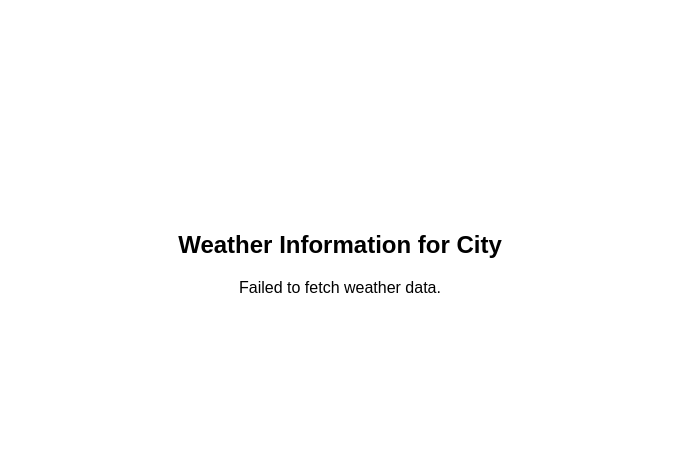
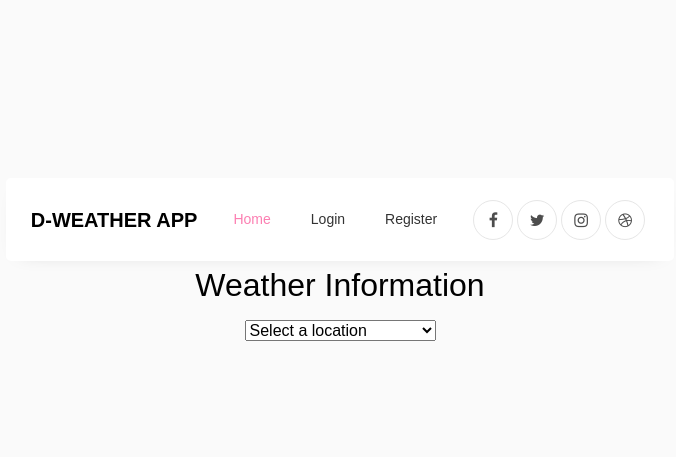
Before and after one commit to berkehanorhon/django-weather, a Django app: page /location/1/ in a window 1280 px wide. Shown: the part 138-595 px from the top of the page, without its empty margins (300-976 px from the left). Run offline with Django 5.2, Linux system fonts and the light colour scheme; some libraries are stand-ins or nearby versions.

Commit message:
frontend

```diff
--- /dev/null
+++ b/templates/base.html
@@ -0,0 +1,67 @@
+{% load static %}
+
+<!doctype html>
+<html lang="en">
+<head>
+    <title>{% block title %}D-Weather App{% endblock %}</title>
+    <meta charset="utf-8">
+    <meta name="viewport" content="width=device-width, initial-scale=1, shrink-to-fit=no">
+
+    <link href='https://fonts.googleapis.com/css?family=Roboto:400,100,300,700' rel='stylesheet' type='text/css'>
+    <link rel="stylesheet" href="https://stackpath.bootstrapcdn.com/font-awesome/4.7.0/css/font-awesome.min.css">
+    <link rel="stylesheet" href="{% static 'css/style.css' %}">
+</head>
+<body>
+<section class="ftco-section">
+    <div class="container">
+        <nav class="navbar navbar-expand-lg ftco_navbar ftco-navbar-light" id="ftco-navbar">
+            <div class="container">
+                <a class="navbar-brand" href="{% url 'home' %}">D-Weather App</a>
+                <div class="social-media order-lg-last">
+                    <p class="mb-0 d-flex">
+                        <a href="#" class="d-flex align-items-center justify-content-center"><span
+                                class="fa fa-facebook"><i class="sr-only">Facebook</i></span></a>
+                        <a href="#" class="d-flex align-items-center justify-content-center"><span
+                                class="fa fa-twitter"><i class="sr-only">Twitter</i></span></a>
+                        <a href="#" class="d-flex align-items-center justify-content-center"><span
+                                class="fa fa-instagram"><i class="sr-only">Instagram</i></span></a>
+                        <a href="#" class="d-flex align-items-center justify-content-center"><span
+                                class="fa fa-dribbble"><i class="sr-only">Dribbble</i></span></a>
+                    </p>
+                </div>
+                <button class="navbar-toggler" type="button" data-toggle="collapse" data-target="#ftco-nav"
+                        aria-controls="ftco-nav" aria-expanded="false" aria-label="Toggle navigation">
+                    <span class="fa fa-bars"></span> Menu
+                </button>
+                <div class="collapse navbar-collapse" id="ftco-nav">
+                    <ul class="navbar-nav ml-auto mr-md-3">
+                        <li class="nav-item active"><a href="{% url 'home' %}" class="nav-link">Home</a></li>
+                        {% if not request.user.is_authenticated %}
+                            <li class="nav-item"><a href="{% url 'login' %}" class="nav-link">Login</a></li>
+                            <li class="nav-item"><a href="{% url 'register' %}" class="nav-link">Register</a></li>
+                        {% else %}
+                            {% if request.user.is_admin %}
+                                <li class="nav-item"><a href="{% url 'admin:index' %}" class="nav-link">Admin Panel</a></li>
+                            {% endif %}
+                            <li class="nav-item"><a href="{% url 'get_weather_info' %}" class="nav-link">Check Weather</a></li>
+                            <li class="nav-item"><a href="{% url 'get_my_logs' %}" class="nav-link">History</a></li>
+                            <li class="nav-item"><a href="{% url 'logout' %}" class="nav-link">Logout</a></li>
+                        {% endif %}
+
+
+                    </ul>
+                </div>
+            </div>
+        </nav>
+        <!-- END nav -->
+        {% block content %}
+        {% endblock %}
+    </div>
+</section>
+
+<script src="{% static 'js/jquery.min.js' %}"></script>
+<script src="{% static 'js/popper.js' %}"></script>
+<script src="{% static 'js/bootstrap.min.js' %}"></script>
+<script src="{% static 'js/main.js' %}"></script>
+</body>
+</html>
--- a/templates/weather/weather_info.html
+++ b/templates/weather/weather_info.html
@@ -1,4 +1,6 @@
-<!DOCTYPE html>
+{% extends 'base.html' %}
+
+{% block content %}
     <html lang="en">
     <head>
         <meta charset="UTF-8">
@@ -14,9 +16,11 @@
                 margin: 0;
                 font-family: Arial, sans-serif;
             }
+
             .container {
                 text-align: center;
             }
+
             .weather-card {
                 border: 1px solid #ccc;
                 border-radius: 5px;
@@ -25,6 +29,7 @@
                 max-width: 400px; /* Optionally limit width */
                 margin: auto; /* Center horizontally */
             }
+
             .weather-card img {
                 max-width: 50px;
                 max-height: 50px;
@@ -33,16 +38,54 @@
     </head>
     <body>
     <div class="container">
-        <h2 id="weather-title">Weather Information for City</h2>
+        <h2 id="weather-title">Weather Information</h2>
+        <select id="location-select" onchange="fetchWeather()">
+            <option value="" disabled selected>Select a location</option>
+            <!-- Location options will be dynamically added here -->
+        </select>
         <div id="weather-info">
             <!-- Burada hava durumu bilgileri yer alacak -->
         </div>
     </div>
 
     <script>
-        // URL'den locationId parametresini alıyoruz
-        const urlParams = new URLSearchParams(window.location.search);
-        const locationId = {{ location_id }};
+        // Function to fetch all locations
+        function fetchLocations() {
+            const locationsApiUrl = `http://localhost:8000/api/all_locations/?format=json`;
+
+            fetch(locationsApiUrl)
+                .then(response => {
+                    if (!response.ok) {
+                        throw new Error('Network response was not ok');
+                    }
+                    return response.json();
+                })
+                .then(locations => {
+                    const locationSelect = document.getElementById('location-select');
+                    locations.forEach(location => {
+                        const option = document.createElement('option');
+                        option.value = location.id;
+                        option.text = location.name;
+                        locationSelect.appendChild(option);
+                    });
+                })
+                .catch(error => {
+                    console.error('Error fetching locations:', error);
+                    // Hata durumunda kullanıcıya bilgi verilebilir
+                    const locationSelect = document.getElementById('location-select');
+                    const errorOption = document.createElement('option');
+                    errorOption.value = "";
+                    errorOption.text = "Failed to fetch locations";
+                    locationSelect.appendChild(errorOption);
+                });
+        }
+
+        // Function to fetch weather data for selected location
+        function fetchWeather() {
+            const locationSelect = document.getElementById('location-select');
+            const locationId = locationSelect.value;
+
+            if (!locationId) return;
 
             // API URL'sini oluşturuyoruz
             const apiUrl = `http://localhost:8000/api/location/${locationId}/?format=json`;
@@ -58,6 +101,7 @@
                 .then(weatherData => {
                     // HTML içine veri yerleştirme işlemi
                     const weatherInfoDiv = document.getElementById('weather-info');
+                    weatherInfoDiv.innerHTML = '';
 
                     // Location bilgilerini oluşturma
                     const locationHtml = `
@@ -95,6 +139,11 @@
                     const weatherInfoDiv = document.getElementById('weather-info');
                     weatherInfoDiv.innerHTML = '<p>Failed to fetch weather data.</p>';
                 });
+        }
+
+        // Fetch locations on page load
+        window.onload = fetchLocations;
     </script>
     </body>
     </html>
+{% endblock %}
```
Also changed, not shown: templates/index.html (added, +49 -0 lines), templates/users/login.html (added, +24 -0 lines), templates/users/register.html (added, +24 -0 lines), templates/weather/my_logs.html (added, +68 -0 lines). Lines whose indentation alone changed are shown as unchanged.
